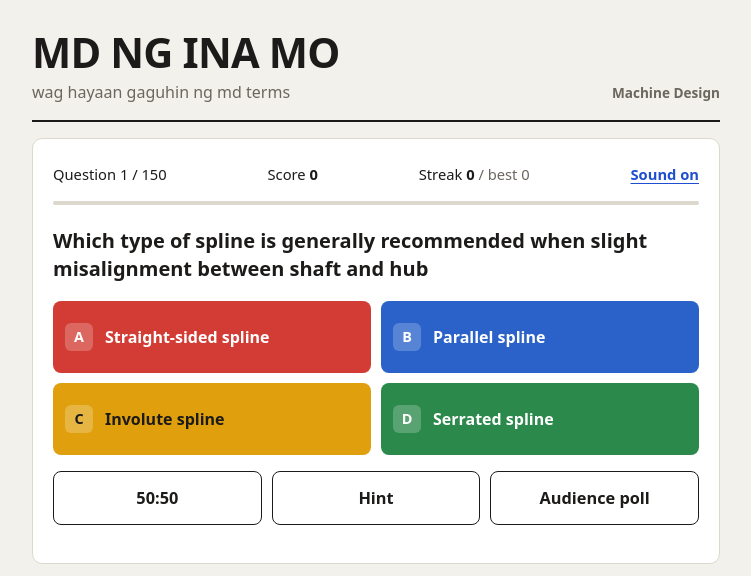
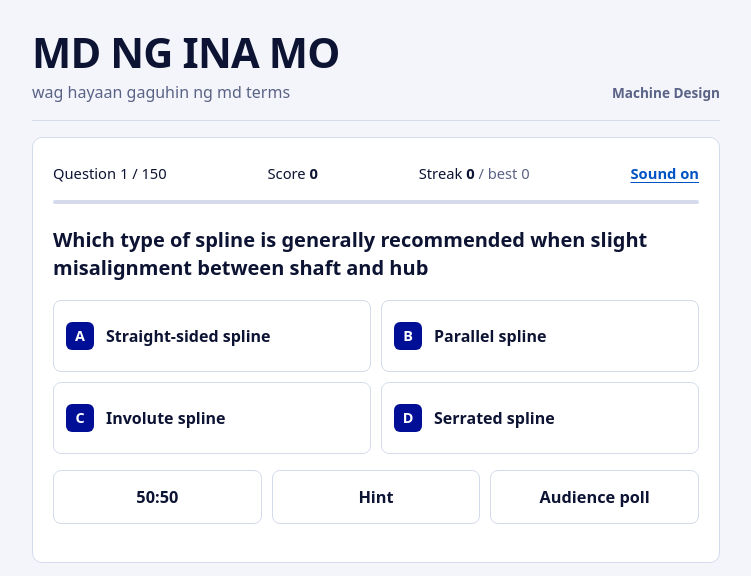
Before and after one commit to davelandicho/ME_reviewer, a website: page index.html in a window 1280 px wide. Both pictures are taken after a click on the button "Start game". Shown: the whole page, without its empty margins (264-1015 px from the left). Drawn offline with Linux system fonts and the light colour scheme; no server answers.

Commit message:
Plosihed UI & Sound Effects

```diff
--- a/style.css
+++ b/style.css
@@ -1,38 +1,42 @@
 :root {
-  --bg: #f3f1ec;
+  /* Alcorcon Engineering Review Center palette (from logo) */
+  --aerc-navy: #010e96;
+  --aerc-blue: #0053c4;
+  --aerc-orange: #ff7300;
+  --aerc-orange-deep: #ff4f00;
+
+  --bg: #f3f5fb;
   --surface: #ffffff;
-  --surface-2: #f7f6f2;
-  --line: #dcd8ce;
-  --ink: #1c1b19;
-  --muted: #6b675e;
-  --accent: #1f4fd1;
+  --surface-2: #eef1f9;
+  --line: #d5dbeb;
+  --ink: #0d1333;
+  --muted: #5a6285;
+  --accent: var(--aerc-blue);
+  --brand: var(--aerc-navy);
+  --brand-ink: #ffffff;
+  --stripe: var(--aerc-orange);
   --good: #1e8a4c;
   --bad: #c8372d;
-  --warn-bg: #fff4d6;
-
-  /* answer tiles */
-  --t0: #d23c34;
-  --t1: #2a62c9;
-  --t2: #e0a00d;
-  --t3: #2b8a4b;
-  --t-ink: #ffffff;
-  --t2-ink: #1c1b19;
+  --warn-bg: #fff1e3;
 
   --radius: 10px;
 }
 
 @media (prefers-color-scheme: dark) {
   :root {
-    --bg: #141413;
-    --surface: #1d1c1a;
-    --surface-2: #262521;
-    --line: #36342f;
-    --ink: #ecebe6;
-    --muted: #a19d93;
-    --accent: #7ea3ff;
+    --bg: #0a0e26;
+    --surface: #111737;
+    --surface-2: #1a2148;
+    --line: #2b3468;
+    --ink: #e9ecf8;
+    --muted: #9ea6c9;
+    --accent: #84a9ff;
+    --brand: #ff8a26;
+    --brand-ink: #0a0e26;
+    --stripe: #ff8a26;
     --good: #4cc27d;
     --bad: #f0675d;
-    --warn-bg: #3a3220;
+    --warn-bg: #3a2a18;
   }
 }
 
@@ -56,7 +60,7 @@ main { max-width: 720px; margin: 0 auto; padding: 24px 16px 8px; }
   gap: 12px;
   flex-wrap: wrap;
   padding: 8px 0 16px;
-  border-bottom: 2px solid var(--ink);
+  border-bottom: 1px solid var(--line);
 }
 
 h1 {
@@ -160,13 +164,13 @@ button { font: inherit; }
   font-weight: 700;
   color: var(--ink);
   background: var(--surface);
-  border: 1px solid var(--ink);
+  border: 1px solid var(--line);
   border-radius: 8px;
   cursor: pointer;
 }
 .btn:hover:not(:disabled) { background: var(--surface-2); }
 .btn:disabled { opacity: .4; cursor: not-allowed; }
-.btn.primary { color: var(--bg); background: var(--ink); }
+.btn.primary { color: var(--bg); background: var(--ink); border-color: var(--ink); }
 .btn.primary:hover:not(:disabled) { background: var(--ink); opacity: .88; }
 .btn.danger { color: var(--bad); border-color: var(--bad); }
 .btn.big { flex: 1 1 180px; padding: 13px 16px; font-size: 1.02rem; }
@@ -207,7 +211,7 @@ button { font: inherit; }
   border-radius: 2px;
   overflow: hidden;
 }
-.progress > div { width: 0; height: 100%; background: var(--ink); transition: width .3s; }
+.progress > div { width: 0; height: 100%; background: var(--stripe); transition: width .3s; }
 
 /* ---------- Question & answers ---------- */
 .q {
@@ -233,17 +237,14 @@ button { font: inherit; }
   padding: 12px 40px 12px 12px;
   text-align: left;
   font-weight: 600;
-  color: var(--t-ink);
-  border: 0;
+  color: var(--ink);
+  background: var(--surface);
+  border: 1px solid var(--line);
   border-radius: 8px;
   cursor: pointer;
-  transition: opacity .15s, transform .1s;
+  transition: opacity .15s, border-color .15s, transform .1s;
 }
-.answer:nth-child(1) { background: var(--t0); }
-.answer:nth-child(2) { background: var(--t1); }
-.answer:nth-child(3) { background: var(--t2); color: var(--t2-ink); }
-.answer:nth-child(4) { background: var(--t3); }
-.answer:hover:not(:disabled) { transform: translateY(-1px); }
+.answer:hover:not(:disabled) { border-color: var(--brand); transform: translateY(-1px); }
 .answer:active:not(:disabled) { transform: translateY(1px); }
 .answer:disabled { cursor: default; }
 
@@ -256,9 +257,10 @@ button { font: inherit; }
   font-weight: 800;
   font-size: .9rem;
   border-radius: 6px;
-  background: rgba(255, 255, 255, .22);
+  color: var(--brand-ink);
+  background: var(--brand);
 }
-.choice-row .letter { background: var(--ink); color: var(--bg); }
+.choice-row .letter { background: var(--brand); color: var(--brand-ink); }
 
 .answer.correct { box-shadow: 0 0 0 3px var(--surface), 0 0 0 6px var(--good); }
 .answer.correct::after, .answer.wrong::after {
@@ -334,7 +336,7 @@ button { font: inherit; }
 
 /* ---------- Question manager ---------- */
 .choice-row { display: flex; align-items: center; gap: 10px; margin-bottom: 8px; }
-.choice-row input[type=radio] { width: 18px; height: 18px; accent-color: var(--ink); flex: none; }
+.choice-row input[type=radio] { width: 18px; height: 18px; accent-color: var(--brand); flex: none; }
 .my-list { display: grid; gap: 8px; }
 .my-item {
   display: flex;
```
Also changed, not shown: 4 other files.
